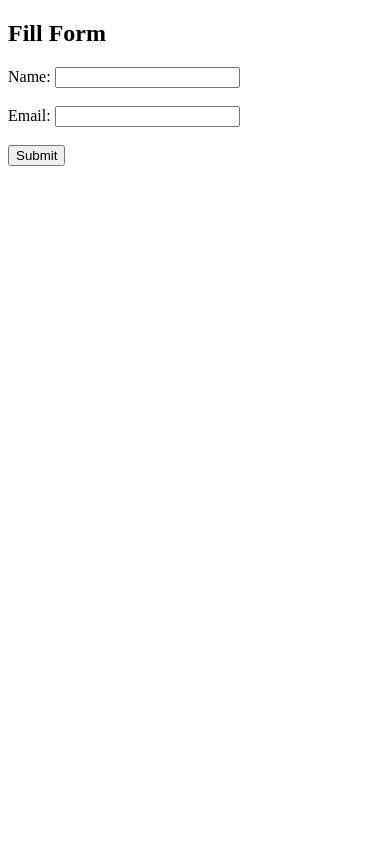
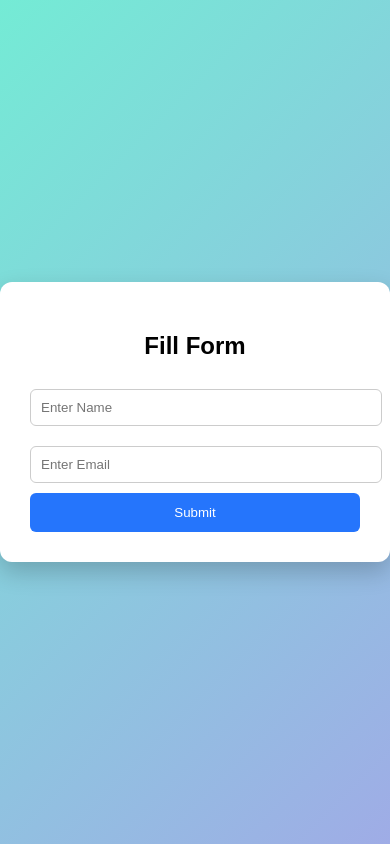
Before and after one commit to kp2020682-bot/notsss, a Flask app: page / in a window 390 px wide. Run offline with Flask 3, Linux system fonts and the light colour scheme.

Commit message:
Enhance form layout with CSS styling
Added responsive design and styling to the form.

```diff
--- a/templates/form.html
+++ b/templates/form.html
@@ -2,17 +2,68 @@
 <html>
 <head>
     <title>Form</title>
+    <meta name="viewport" content="width=device-width, initial-scale=1.0">
+
+    <style>
+        body {
+            margin: 0;
+            font-family: Arial;
+            background: linear-gradient(135deg, #74ebd5, #9face6);
+            height: 100vh;
+            display: flex;
+            justify-content: center;
+            align-items: center;
+        }
+
+        .form-box {
+            background: white;
+            padding: 30px;
+            border-radius: 12px;
+            width: 90%;
+            max-width: 400px;
+            box-shadow: 0 10px 25px rgba(0,0,0,0.2);
+        }
+
+        h2 {
+            text-align: center;
+        }
+
+        input {
+            width: 100%;
+            padding: 10px;
+            margin: 10px 0;
+            border-radius: 6px;
+            border: 1px solid #ccc;
+        }
+
+        button {
+            width: 100%;
+            padding: 12px;
+            background: #2575fc;
+            color: white;
+            border: none;
+            border-radius: 6px;
+            cursor: pointer;
+        }
+
+        button:hover {
+            opacity: 0.9;
+        }
+    </style>
 </head>
+
 <body>
 
-<h2>Fill Form</h2>
+<div class="form-box">
+    <h2>Fill Form</h2>
 
-<form action="/submit" method="post">
-    Name: <input type="text" name="name" required><br><br>
-    Email: <input type="email" name="email" required><br><br>
+    <form action="/submit" method="post">
+        <input type="text" name="name" placeholder="Enter Name" required>
+        <input type="email" name="email" placeholder="Enter Email" required>
 
-    <button type="submit">Submit</button>
-</form>
+        <button type="submit">Submit</button>
+    </form>
+</div>
 
 </body>
 </html>
```
